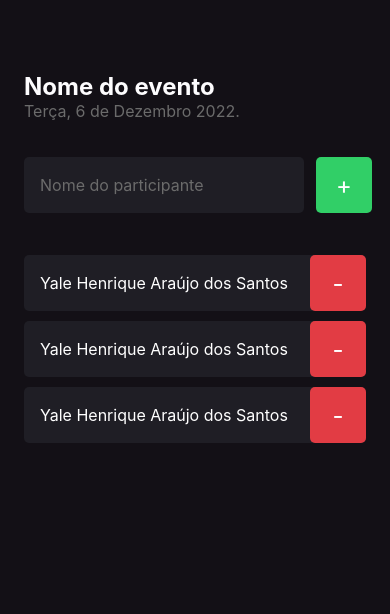
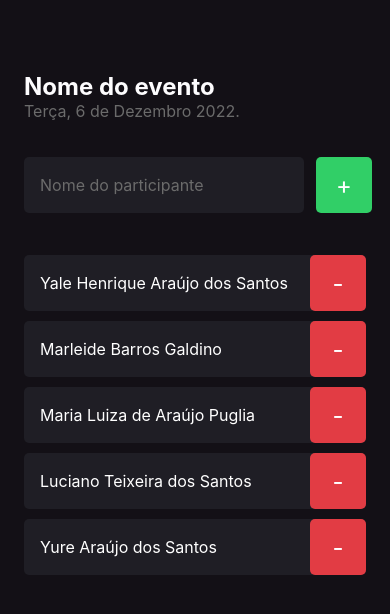
Before and after one commit to yale1995/im-here, a React Native app: screen / in a window 390 px wide. Shown: the top 614 px of the page. Built offline with nearby package versions, Linux system fonts and the light colour scheme.

Commit message:
feat: passing functions by props

```diff
--- a/src/components/Participant/index.tsx
+++ b/src/components/Participant/index.tsx
@@ -2,12 +2,17 @@ import { View, Text, TouchableOpacity } from "react-native";
 
 import { styles } from "./styles";
 
-export function Participant() {
+type ParticipantProps = {
+  name: string;
+  onRemove: () => void;
+};
+
+export function Participant({ name, onRemove }: ParticipantProps) {
   return (
     <View style={styles.container}>
-      <Text style={styles.name}>Yale Henrique Araújo dos Santos</Text>
+      <Text style={styles.name}>{name}</Text>
 
-      <TouchableOpacity style={styles.button}>
+      <TouchableOpacity style={styles.button} onPress={onRemove}>
         <Text style={styles.buttonText}>-</Text>
       </TouchableOpacity>
     </View>
--- a/src/screens/Home/index.tsx
+++ b/src/screens/Home/index.tsx
@@ -7,6 +7,10 @@ import { Participant } from "../../components/Participant";
 export function Home() {
   function handleParticipantAdd() {
     console.log("Você clicou no botão de adicionar participante");
+  }
+
+  function handleParticipantRemove(name: string) {
+    console.log(`Você clicou no botão de remover participante ${name}`);
   }
   return (
     <View style={styles.container}>
@@ -24,9 +28,28 @@ export function Home() {
         </TouchableOpacity>
       </View>
 
-      <Participant />
-      <Participant />
-      <Participant />
+      <Participant
+        name="Yale Henrique Araújo dos Santos"
+        onRemove={() =>
+          handleParticipantRemove("Yale Henrique Araújo dos Santos")
+        }
+      />
+      <Participant
+        name="Marleide Barros Galdino"
+        onRemove={() => handleParticipantRemove("Marleide Barros Galdino")}
+      />
+      <Participant
+        name="Maria Luiza de Araújo Puglia"
+        onRemove={() => handleParticipantRemove("Maria Luiza de Araújo Puglia")}
+      />
+      <Participant
+        name="Luciano Teixeira dos Santos"
+        onRemove={() => handleParticipantRemove("Luciano Teixeira dos Santos")}
+      />
+      <Participant
+        name="Yure Araújo dos Santos"
+        onRemove={() => handleParticipantRemove("Yure Araújo dos Santos")}
+      />
     </View>
   );
 }
```
